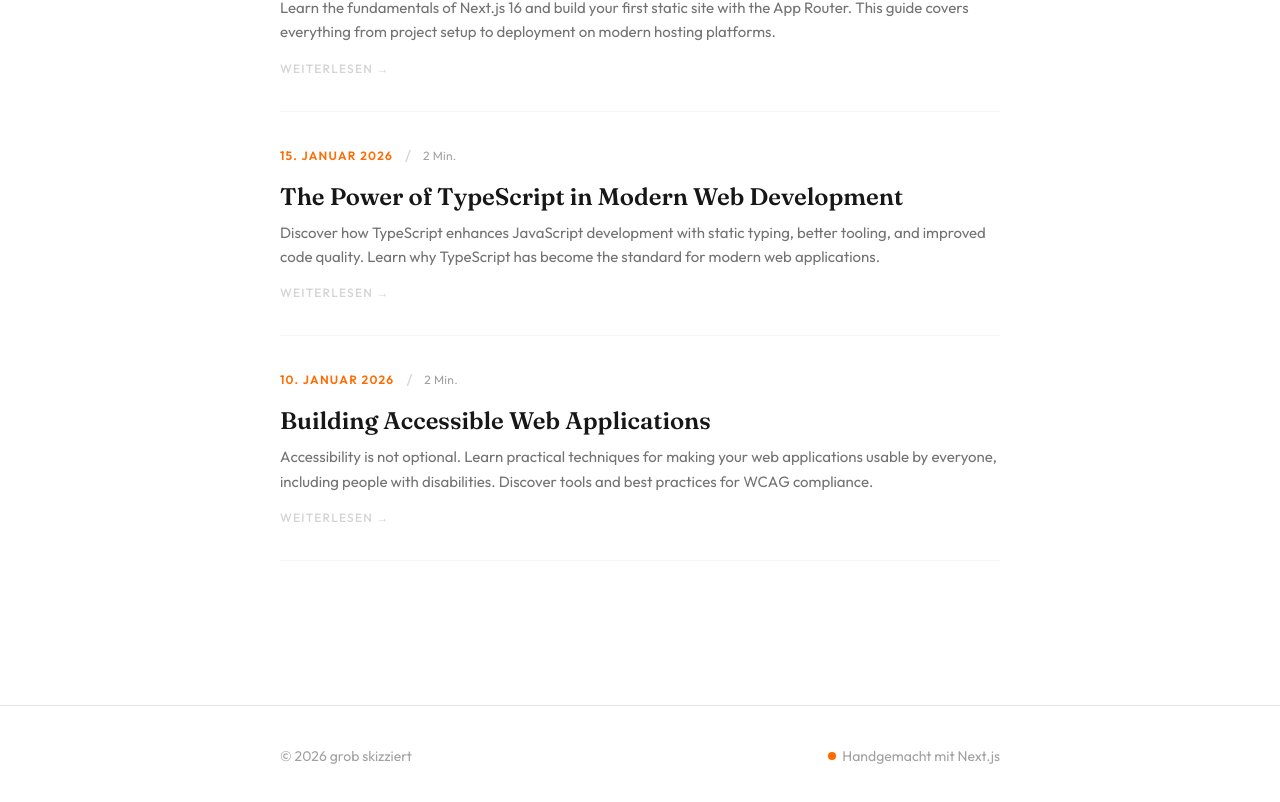
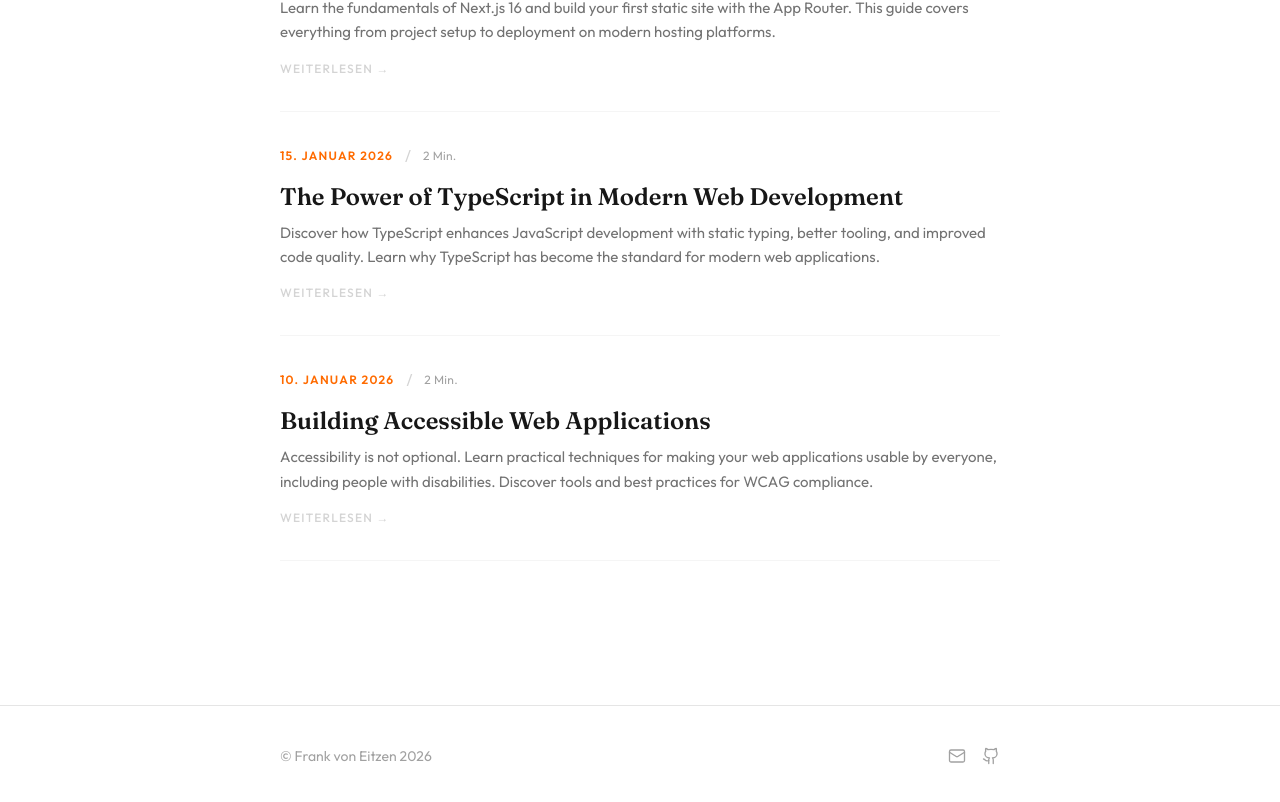
Before and after one commit to realDogbert/realDogbert.github.io, a Next.js app: page / in a window 1280 px wide. Shown: the part 1532-2334 px from the top of the page. Built offline with nearby package versions, Linux system fonts and the light colour scheme.

Commit message:
feat: update footer with author information and social links

```diff
--- a/app/layout.tsx
+++ b/app/layout.tsx
@@ -63,11 +63,31 @@ export default function RootLayout({
         <footer className="border-t border-neutral-200 mt-24">
           <div className="max-w-3xl mx-auto px-6 py-10 flex flex-col sm:flex-row justify-between items-center gap-4">
             <p className="text-sm text-neutral-400 font-body">
-              &copy; {new Date().getFullYear()} grob skizziert
+              &copy; Frank von Eitzen {new Date().getFullYear()}
             </p>
-            <div className="flex items-center gap-1.5 text-sm text-neutral-400">
-              <span className="inline-block w-2 h-2 rounded-full bg-orange" />
-              <span className="font-body">Handgemacht mit Next.js</span>
+            <div className="flex items-center gap-4">
+              <a
+                href="mailto:FvEitzen@gmail.com"
+                aria-label="E-Mail senden"
+                className="text-neutral-400 hover:text-orange transition-colors duration-200"
+              >
+                <svg xmlns="http://www.w3.org/2000/svg" width="18" height="18" viewBox="0 0 24 24" fill="none" stroke="currentColor" strokeWidth="1.75" strokeLinecap="round" strokeLinejoin="round" aria-hidden="true">
+                  <rect width="20" height="16" x="2" y="4" rx="2" />
+                  <path d="m22 7-8.97 5.7a1.94 1.94 0 0 1-2.06 0L2 7" />
+                </svg>
+              </a>
+              <a
+                href="https://github.com/realDogbert"
+                target="_blank"
+                rel="noopener noreferrer"
+                aria-label="GitHub Profil"
+                className="text-neutral-400 hover:text-orange transition-colors duration-200"
+              >
+                <svg xmlns="http://www.w3.org/2000/svg" width="18" height="18" viewBox="0 0 24 24" fill="none" stroke="currentColor" strokeWidth="1.75" strokeLinecap="round" strokeLinejoin="round" aria-hidden="true">
+                  <path d="M15 22v-4a4.8 4.8 0 0 0-1-3.5c3 0 6-2 6-5.5.08-1.25-.27-2.48-1-3.5.28-1.15.28-2.35 0-3.5 0 0-1 0-3 1.5-2.64-.5-5.36-.5-8 0C6 2 5 2 5 2c-.3 1.15-.3 2.35 0 3.5A5.403 5.403 0 0 0 4 9c0 3.5 3 5.5 6 5.5-.39.49-.68 1.05-.85 1.65-.17.6-.22 1.23-.15 1.85v4" />
+                  <path d="M9 18c-4.51 2-5-2-7-2" />
+                </svg>
+              </a>
             </div>
           </div>
         </footer>
```
